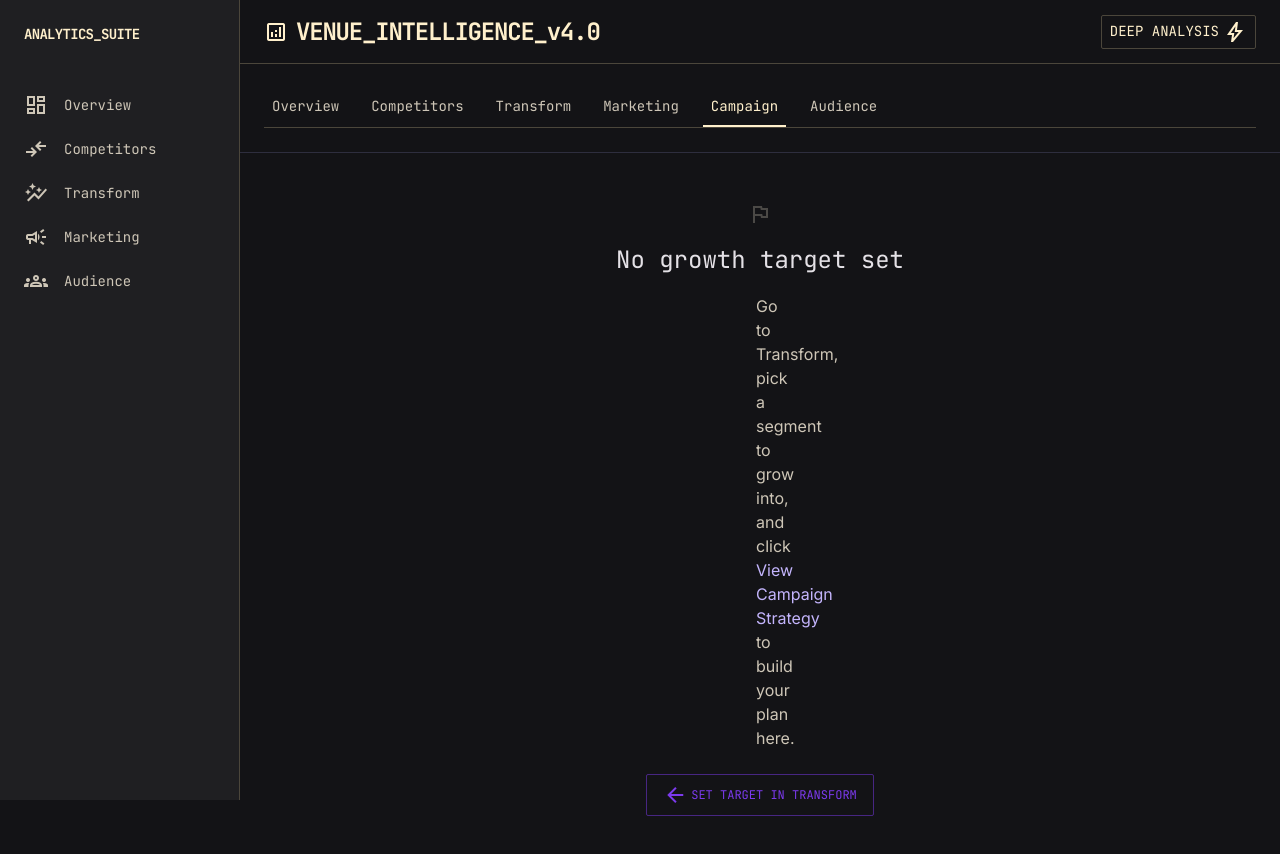
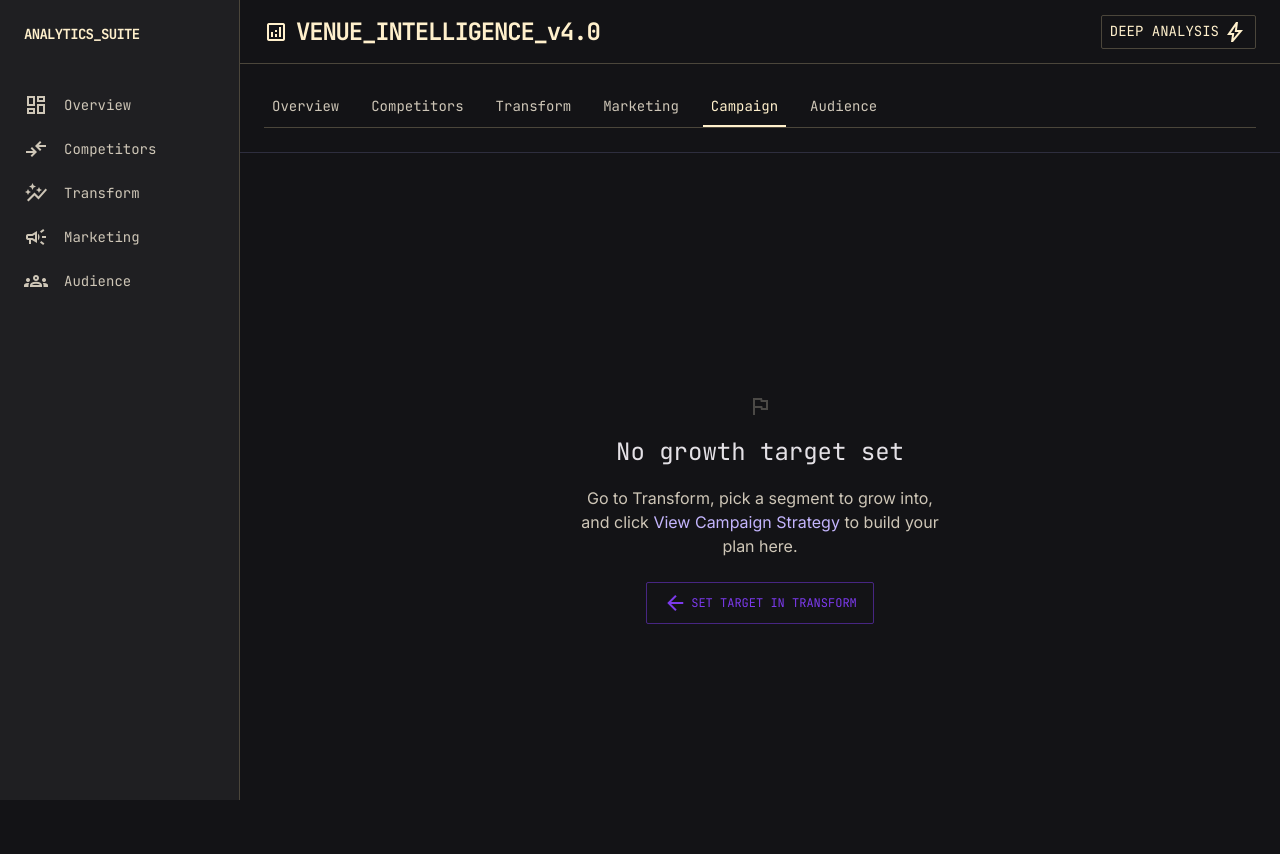
Before and after one commit to Sasuke102001/polynovea_acquisition, a Next.js app in the folder App/frontend/: page /venues/1/campaign in a window 1280 px wide. Shown: the top 854 px of the page. Built offline with nearby package versions, Linux system fonts and the light colour scheme.

Commit message:
fix: replace max-w-sm with max-w-[360px] — spacing-sm override makes it 8px in v4

```diff
--- a/App/frontend/app/venues/[id]/campaign/page.tsx
+++ b/App/frontend/app/venues/[id]/campaign/page.tsx
@@ -119,7 +119,7 @@ function NoTarget({ id }: { id: string }) {
       <div className="flex-1 flex flex-col items-center justify-center gap-md text-center p-margin">
         <span className="material-symbols-outlined text-[56px] text-on-surface-variant/30">flag</span>
         <h2 className="text-headline-md font-headline-md text-on-surface">No growth target set</h2>
-        <p className="text-body-md font-body-md text-on-surface-variant max-w-sm w-full">
+        <p className="text-body-md font-body-md text-on-surface-variant max-w-[360px] w-full">
           Go to Transform, pick a segment to grow into, and click{" "}
           <span className="text-[#C4B5FD]">View Campaign Strategy</span> to build your plan here.
         </p>
```
